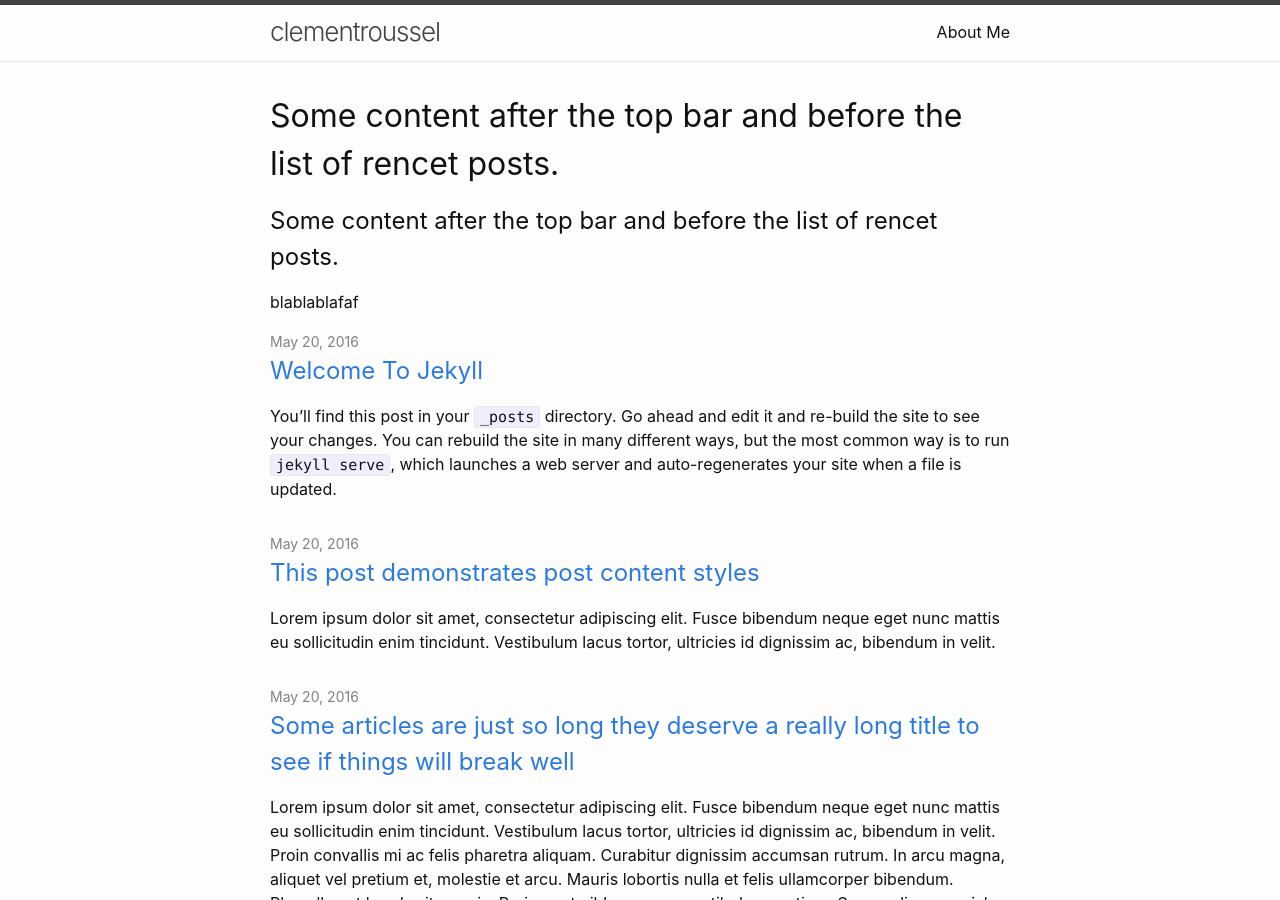
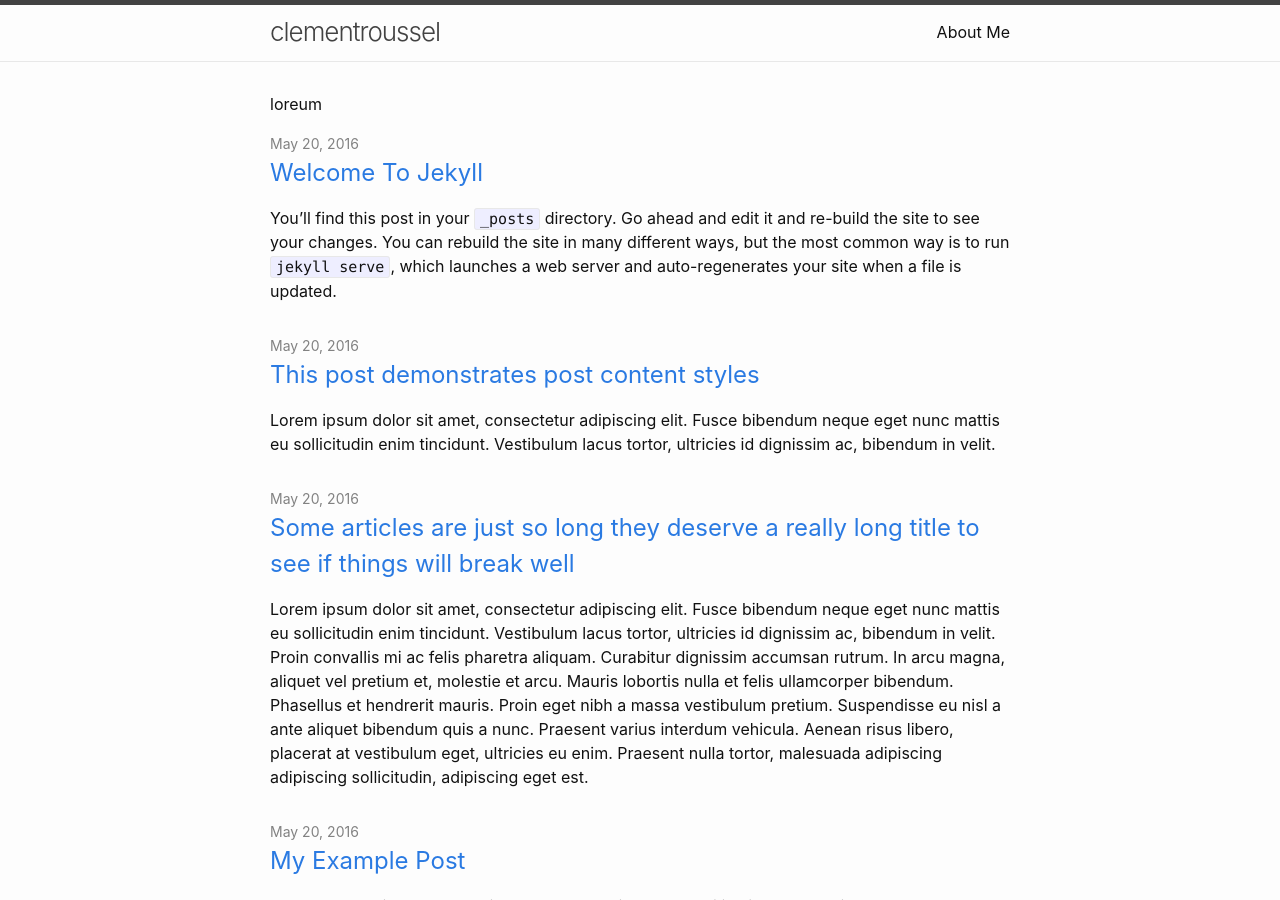
Before and after one commit to clementroussel/clementroussel, a Jekyll site: the page built from index.md, in a window 1280 px wide and 900 px high. Built offline with Jekyll 4.4.1, drawn with Linux system fonts in a browser that asks for light colours; our own code applies the rules of GitHub Pages for plain Markdown files.

Commit message:
Update index.md

```diff
--- a/index.md
+++ b/index.md
@@ -7,6 +7,4 @@
 #
 layout: home
 ---
-
-## Some content after the top bar and before the list of rencet posts.
-blablablafaf
+loreum
```
